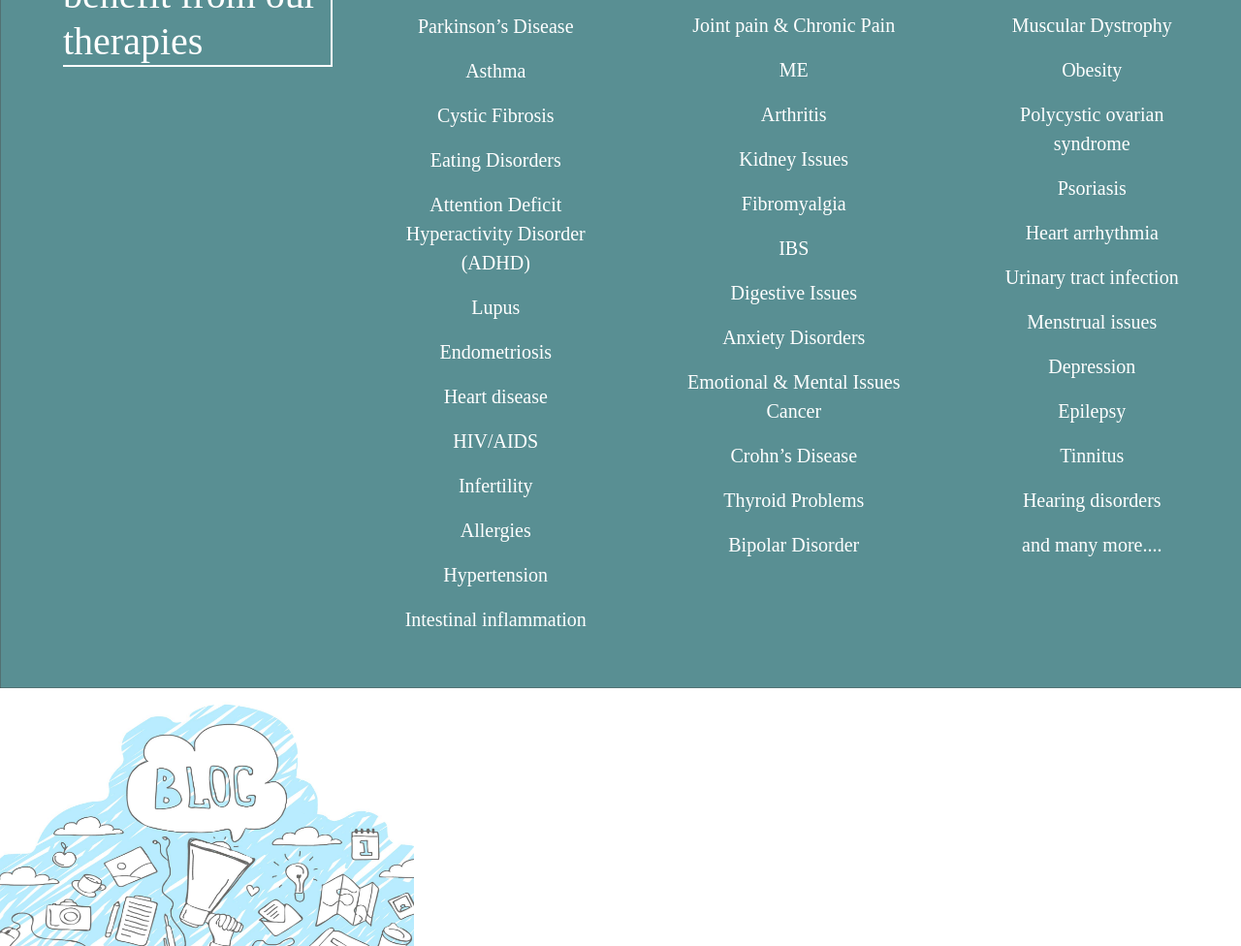
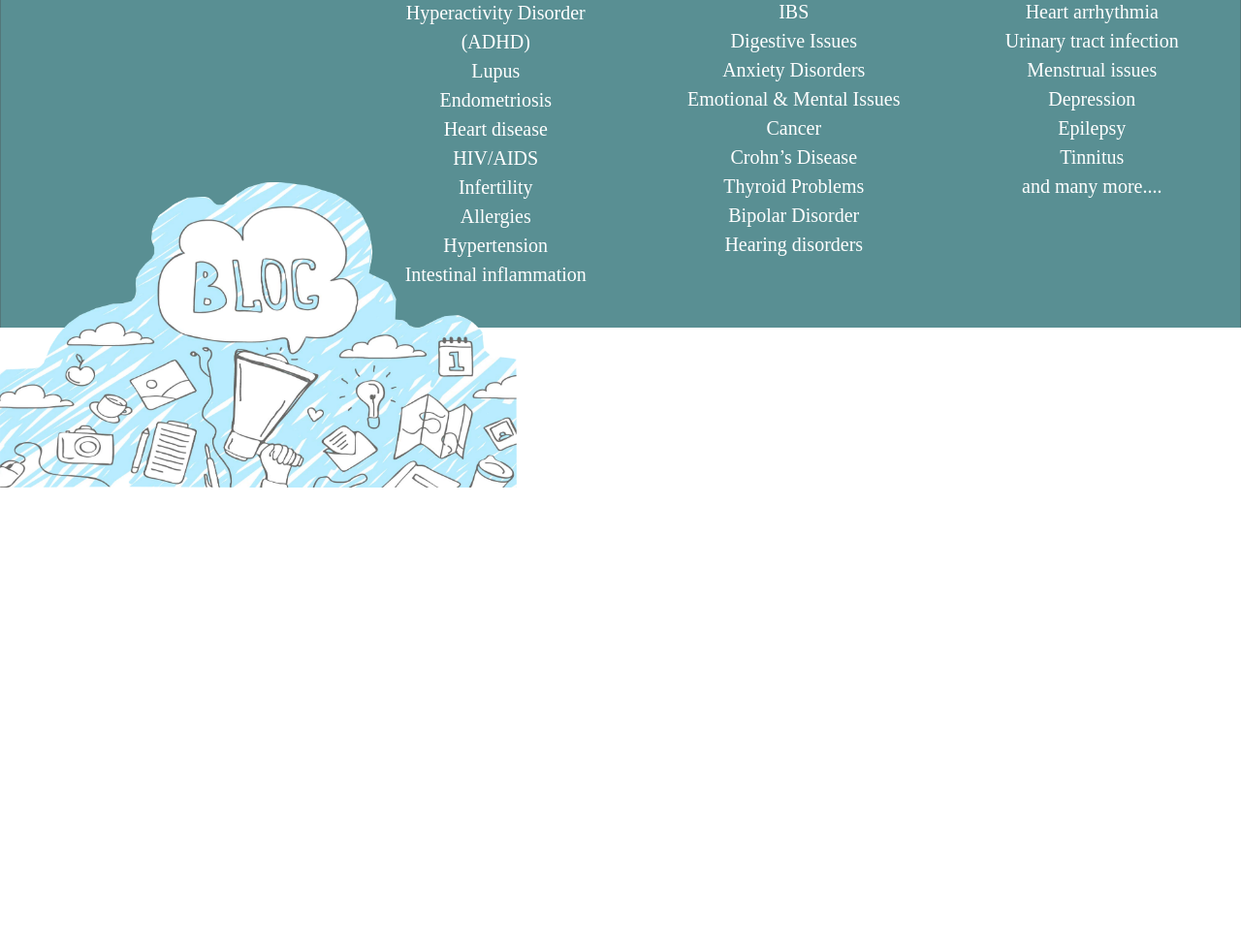
Before and after one commit to DanielLaraSanchez/almalibreV1, a website: page client/index.html in a window 1280 px wide. Shown: the part 1824-2800 px from the top of the page at 97% size. Drawn offline with nearby package versions, Linux system fonts and the light colour scheme.

Commit message:
worked on ui

```diff
--- a/client/css/mystyle.css
+++ b/client/css/mystyle.css
@@ -104,8 +104,8 @@ color:rgba(104,104,104, .6);
 
 }
 #intro-section-row{
-    padding-top:200px;
-    padding-bottom:200px;
+    padding-top:150px;
+    padding-bottom:150px;
 
 }
 
@@ -164,6 +164,8 @@ color:rgba(104,104,104, .6);
 
 .deseases-text{
     font-size:20px;
+    margin:0px;
+    padding:0px;
 }
 
 #blog-section{
@@ -172,8 +174,10 @@ color:rgba(104,104,104, .6);
 }
 
 #blog-section-col1{
-    background:url('../assets/blog.png');
+    background:url('../assets/blog2.png');
     background-size:contain;
     background-repeat: no-repeat;
     height:600px;
+    top:-150px;
+
 }
--- a/client/index.html
+++ b/client/index.html
@@ -101,6 +101,7 @@
                     <p class="deseases-text">Crohn’s Disease</p>
                     <p class="deseases-text">Thyroid Problems</p>
                     <p class="deseases-text">Bipolar Disorder</p>
+                    <p class="deseases-text">Hearing disorders</p>
                 </div>
                 <div class="col-lg-3 text-center" id="treatments-section-col3">
                     <p class="deseases-text">Low libido</p>
@@ -117,7 +118,6 @@
                     <p class="deseases-text">Depression</p>
                     <p class="deseases-text">Epilepsy</p>
                     <p class="deseases-text">Tinnitus</p>
-                    <p class="deseases-text">Hearing disorders</p>
                     <p class="deseases-text">and many more....</p>
                 </div>
             </div>
@@ -125,23 +125,22 @@
 
     <section id="blog-section">
         <div class="container-fluid" id="blog-container">
-            <div class="row justify-content-center">
-                   <div class="col-lg-4" id="blog-section-col1">
+            <div class="row">
+                   <div class="col-lg-5" id="blog-section-col1">
 
                    </div>
-                   <div class="col-lg-4">
+                   <!-- <div class="col-lg-4">
 
                    </div>
 
                    <div class="col-lg-4">
 
-                    </div>
+                    </div> -->
 
 
             </div>
         </div>
     </section>
-
 
 
 
```
Also changed, not shown: client/assets/blog2.png (added).
